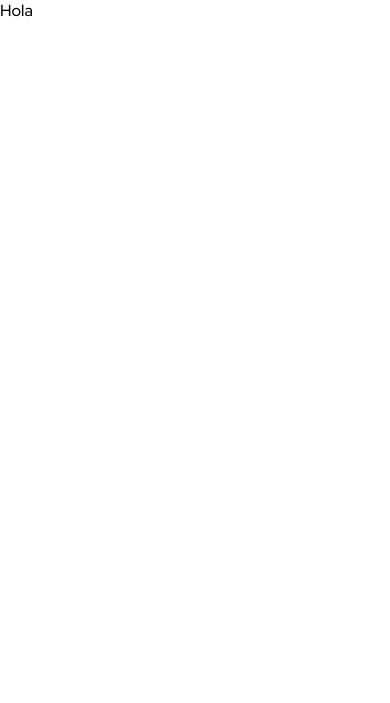
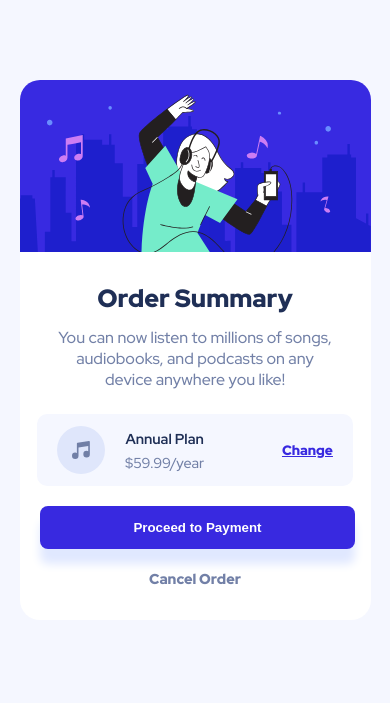
Before and after one commit to EzeVasari/order-summary-card, a plain HTML site: page index.html in a window 390 px wide. Drawn offline with Linux system fonts and the light colour scheme.

Commit message:
add mobile first

```diff
--- a/index.html
+++ b/index.html
@@ -15,7 +15,35 @@
 
 <body>
     <main>
-        Hola
+        <section class="card">
+            <article class="card-hero">
+                <img  class="img-hero" src="images/illustration-hero.svg" alt="illustration hero">
+            </article>
+            <article class="card-body">
+                <div class="title">
+                    <h1>Order Summary</h1>
+                </div>
+                <div class="description">
+                    <p>You can now listen to millions of songs, audiobooks, and podcasts on any device anywhere you like!</p>
+                </div>
+                <div class="plan">
+                    <div class="plan-type">
+                        <img class="img-icon" src="images/icon-music.svg" alt="">
+                        <div class="price">
+                            <p id="price-name">Annual Plan</p>
+                            <p id="price-number">$59.99/year</p>
+                        </div>
+                    </div>
+                    <div class="change">
+                        <a href="#" id="change-link">Change</a>
+                    </div>
+                </div>
+                <div class="payment">
+                    <button id="payment-btn">Proceed to Payment</button>
+                </div>
+                <a id="cancel-order"href="#">Cancel Order</a>
+            </article>
+        </section>
     </main>
 </body>
 
--- a/styles.css
+++ b/styles.css
@@ -2,6 +2,7 @@
     --font-size: 16px;
     --pale-blue: hsl(225, 100%, 94%);
     --bright-blue: hsl(245, 75%, 52%);
+    --bright-blue-hover: hsl(245,75%,65%);
     --very-pale-blue: hsl(225, 100%, 98%);
     --desaturated-blue: hsl(224, 23%, 55%);
     --dark-blue: hsl(223, 47%, 23%);
@@ -25,4 +26,149 @@ html {
 body {
     margin: 0;
     overflow-x: hidden;
+    background-color: var(--very-pale-blue);
 }
+
+main {
+    display: flex;
+    justify-content: center;
+}
+
+.card {
+    width: 90%;
+    margin-top: 5rem;
+    margin-bottom: 5rem;
+    background-color: #fff;
+    border-radius: 20px;
+    -webkit-border-radius: 20px;
+    -moz-border-radius: 20px;
+    -ms-border-radius: 20px;
+    -o-border-radius: 20px;
+}
+
+.img-hero {
+    width: 100%;
+    border-radius: 20px 20px 0 0 ;
+    -webkit-border-radius: 20px 20px 0 0 ;
+    -moz-border-radius: 20px 20px 0 0 ;
+    -ms-border-radius: 20px 20px 0 0 ;
+    -o-border-radius: 20px 20px 0 0 ;
+}
+
+.card-body {
+    display: flex;
+    flex-direction: column;
+    justify-content: center;
+    text-align: center;
+}
+
+.title h1 {
+    font-size: 25px;
+    font-weight: 900;
+    color: var(--dark-blue);
+    margin-bottom: 0.8rem;
+}
+
+.description {
+    width: 80%;
+    margin: 0 auto;
+    margin-bottom: 0.5rem;
+}
+
+.description p {
+    color: var(--desaturated-blue);
+    text-align: center;
+    font-size: 16px;
+    margin-top: 0;
+}
+
+.plan {
+    display: flex;
+    justify-content: space-between;
+    width: 90%;
+    margin: auto;
+    padding: 0px 20px;
+    background-color: var(--very-pale-blue);
+    border-radius: 10px;
+    -webkit-border-radius: 10px;
+    -moz-border-radius: 10px;
+    -ms-border-radius: 10px;
+    -o-border-radius: 10px;
+}
+
+.plan-type {
+    display: flex;
+    align-items: center;
+}
+
+.plan-type img {
+    width: 100%;
+    min-height: 60%;
+}
+
+.price {
+    margin-left: 20px;
+}
+
+#price-name {
+    color: var(--dark-blue);
+    font-size: 0.9rem;
+    font-weight: 700;
+    margin-bottom: 0;
+}
+
+#price-number {
+    font-size: 0.9rem;
+    font-weight: 500;
+    color: var(--desaturated-blue);
+    margin-top: 5px;
+}
+
+.change {
+    display: flex;
+    align-items: center;
+    font-size: 0.85rem;
+}
+
+#change-link {
+    color: var(--bright-blue);
+    font-weight: 900;
+}
+
+#change-link:hover {
+    text-decoration: none;
+    color: var(--bright-blue-hover);
+}
+
+#payment-btn {
+    background-color: var(--bright-blue);
+    color: #fff;
+    font-weight: 900;
+    box-shadow: 0px 15px 10px var(--pale-blue);
+    width: 90%;
+    padding: 14px;
+    margin: 20px;
+    border: none;
+    border-radius: 8px;
+    -webkit-border-radius: 8px;
+    -moz-border-radius: 8px;
+    -ms-border-radius: 8px;
+    -o-border-radius: 8px;
+}
+
+#payment-btn:hover {
+    background-color: var(--bright-blue-hover);
+    cursor: pointer;
+}
+
+#cancel-order {
+    text-decoration: none;
+    font-size: .9rem;
+    font-weight: 900;
+    color: var(--desaturated-blue);
+    margin-bottom: 2rem;
+}
+
+#cancel-order:hover {
+    color: var(--dark-blue);
+}
```
